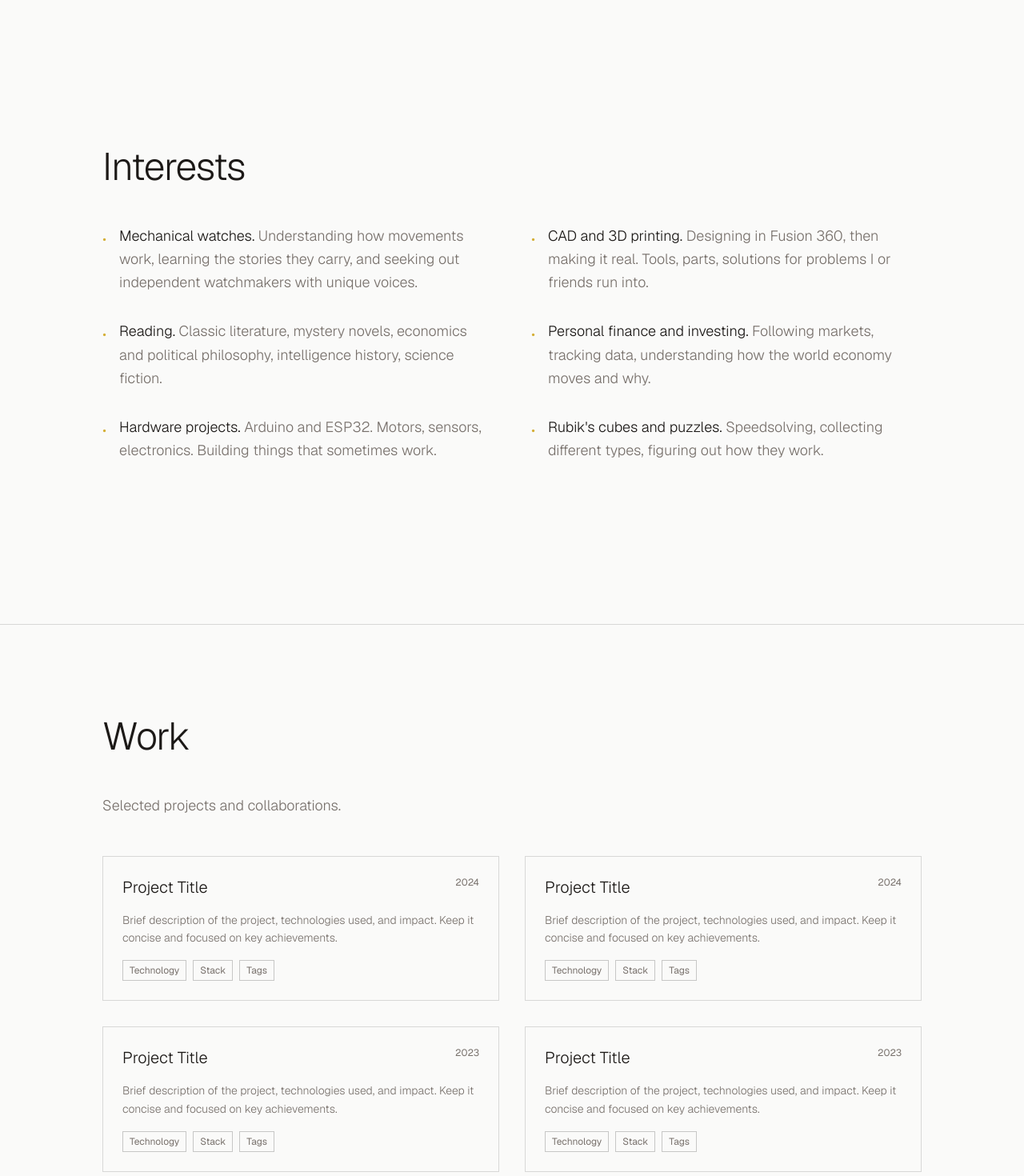
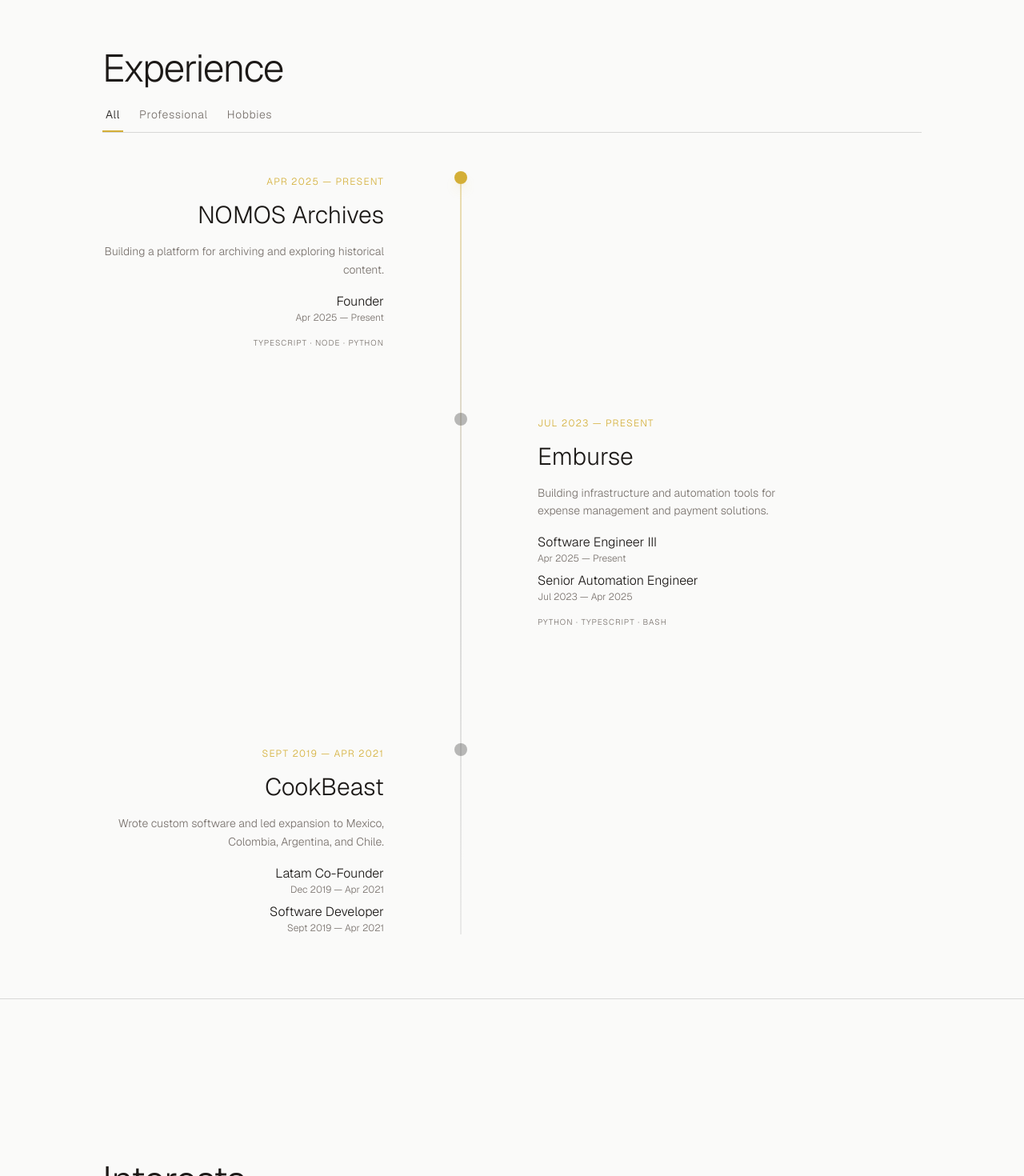
Before and after one commit to galind/portfolio, a Next.js app: page / in a window 1280 px wide. Shown: the part 820-2290 px from the top of the page at 80% size. Built offline with nearby package versions, Linux system fonts and the light colour scheme.

Commit message:
clean experience design and add some

```diff
--- a/src/app/page.tsx
+++ b/src/app/page.tsx
@@ -3,6 +3,7 @@
 import { GitHub, Linkedin, ArrowUp } from "react-feather";
 import { useState, useEffect } from "react";
 import dynamic from "next/dynamic";
+import experienceData from "@/data/experience.json";
 
 // Dynamic import to avoid SSR issues with Leaflet
 const Map = dynamic(() => import("@/components/Map"), {
@@ -17,10 +18,13 @@
   ),
 });
 
+type ExperienceFilter = 'all' | 'professional' | 'hobbies';
+
 export default function Home() {
   const [email, setEmail] = useState('');
   const [copied, setCopied] = useState(false);
   const [showScrollTop, setShowScrollTop] = useState(false);
+  const [activeFilter, setActiveFilter] = useState<ExperienceFilter>('all');
 
   useEffect(() => {
     // Obfuscate email from scrapers
@@ -49,6 +53,13 @@
   const scrollToTop = () => {
     window.scrollTo({ top: 0, behavior: 'smooth' });
   };
+
+  // Filter experience entries based on active tab
+  const filteredEntries = experienceData.entries.filter(entry => {
+    if (activeFilter === 'all') return true;
+    return entry.type === activeFilter;
+  });
+
   return (
     <>
       {/* Hero Section */}
@@ -80,10 +91,10 @@
             {/* Call-to-action */}
             <div className="flex flex-col sm:flex-row items-start sm:items-center gap-6">
               <a
-                href="#work"
+                href="#experience"
                 className="group inline-flex items-center justify-center px-8 py-3 border border-accent text-accent hover:bg-accent hover:text-background transition-all font-light tracking-wider text-sm"
               >
-                View My Work
+                View My Experience
                 <span className="ml-2 transition-transform group-hover:translate-x-1">→</span>
               </a>
 
@@ -99,6 +110,110 @@
         </div>
       </section>
 
+      {/* Experience Section - Timeline */}
+      <section id="experience" className="flex justify-center px-4 sm:px-6 lg:px-8 py-20 bg-background border-t border-steel/20">
+        <div className="max-w-5xl w-full">
+          <div className="space-y-12">
+            <div className="space-y-6">
+              <h2 className="text-3xl sm:text-4xl md:text-5xl font-light tracking-tight">Experience</h2>
+
+              {/* Filter Tabs */}
+              <div className="flex gap-4 border-b border-steel/20">
+                {[
+                  { key: 'all', label: 'All' },
+                  { key: 'professional', label: 'Professional' },
+                  { key: 'hobbies', label: 'Hobbies' }
+                ].map((tab) => (
+                  <button
+                    key={tab.key}
+                    onClick={() => setActiveFilter(tab.key as ExperienceFilter)}
+                    className={`pb-3 px-1 text-sm font-light tracking-wider transition-all relative cursor-pointer ${
+                      activeFilter === tab.key
+                        ? 'text-foreground'
+                        : 'text-muted hover:text-foreground'
+                    }`}
+                  >
+                    {tab.label}
+                    {activeFilter === tab.key && (
+                      <span className="absolute bottom-0 left-0 right-0 h-[2px] bg-accent"></span>
+                    )}
+                  </button>
+                ))}
+              </div>
+            </div>
+
+            {/* Timeline */}
+            <div className="relative max-w-4xl">
+              {/* Timeline line */}
+              <div className="absolute left-0 md:left-1/2 top-0 bottom-0 w-[2px] bg-gradient-to-b from-accent/40 via-steel/20 to-steel/10 md:-translate-x-1/2"></div>
+
+              {/* Timeline Items */}
+              <div className="space-y-16 md:space-y-20">
+                {filteredEntries.map((entry, index) => {
+                  const isEven = index % 2 === 0;
+                  const isFirst = index === 0;
+
+                  return (
+                    <div
+                      key={entry.id}
+                      className="relative grid md:grid-cols-2 gap-8 md:gap-16"
+                    >
+                      {/* Year marker */}
+                      <div className={`absolute left-0 md:left-1/2 w-4 h-4 rounded-full md:-translate-x-1/2 ${
+                        isFirst
+                          ? 'bg-accent shadow-lg shadow-accent/20'
+                          : 'bg-steel/40'
+                      }`}></div>
+
+                      {/* Content - alternates left/right on desktop */}
+                      <div className={`pl-10 ${
+                        isEven
+                          ? 'md:text-right md:pl-0 md:pr-16'
+                          : 'md:pl-16 md:col-start-2'
+                      }`}>
+                        <div className="space-y-4 group">
+                          <span className="inline-block text-xs uppercase tracking-widest text-accent font-light">
+                            {entry.startDate} — {entry.endDate}
+                          </span>
+
+                          <h3 className="text-2xl md:text-3xl font-light text-foreground">
+                            {entry.name}
+                          </h3>
+
+                          <p className="text-sm text-muted font-light leading-relaxed">
+                            {entry.description}
+                          </p>
+
+                          <div className="space-y-2 text-base font-light">
+                            {entry.roles.map((role, roleIndex) => (
+                              <div key={roleIndex}>
+                                <p className="text-foreground">{role.title}</p>
+                                <p className="text-xs text-muted">
+                                  {role.startDate} — {role.endDate}
+                                </p>
+                              </div>
+                            ))}
+                          </div>
+
+                          {entry.technologies.length > 0 && (
+                            <p className="text-[10px] text-muted uppercase tracking-widest font-light">
+                              {entry.technologies.join(' · ')}
+                            </p>
+                          )}
+                        </div>
+                      </div>
+
+                      {/* Empty space for alternating layout */}
+                      <div className="hidden md:block"></div>
+                    </div>
+                  );
+                })}
+              </div>
+            </div>
+          </div>
+        </div>
+      </section>
+
       {/* Interests Section */}
       <section id="about" className="min-h-screen flex items-center justify-center px-4 sm:px-6 lg:px-8 py-20 bg-background border-t border-steel/20">
         <div className="max-w-5xl w-full">
@@ -106,152 +221,48 @@
             <h2 className="text-3xl sm:text-4xl md:text-5xl font-light tracking-tight">Interests</h2>
 
             <ul className="grid grid-cols-1 md:grid-cols-2 gap-x-12 gap-y-8 text-base sm:text-lg font-light leading-relaxed">
-              <li className="flex gap-4 hover:translate-x-1 transition-transform">
-                <span className="text-accent mt-1">•</span>
+              <li className="flex gap-4 items-baseline">
+                <span className="w-1.5 h-1.5 rounded-full bg-accent flex-shrink-0 -translate-y-[0.2em]"></span>
                 <span className="text-muted">
                   <span className="text-foreground">Mechanical watches.</span> Understanding how movements work, learning the stories they carry, and seeking out independent watchmakers with unique voices.
                 </span>
               </li>
 
-              <li className="flex gap-4 hover:translate-x-1 transition-transform">
-                <span className="text-accent mt-1">•</span>
+              <li className="flex gap-4 items-baseline">
+                <span className="w-1.5 h-1.5 rounded-full bg-accent flex-shrink-0 -translate-y-[0.2em]"></span>
                 <span className="text-muted">
                   <span className="text-foreground">CAD and 3D printing.</span> Designing in Fusion 360, then making it real. Tools, parts, solutions for problems I or friends run into.
                 </span>
               </li>
 
-              <li className="flex gap-4 hover:translate-x-1 transition-transform">
-                <span className="text-accent mt-1">•</span>
+              <li className="flex gap-4 items-baseline">
+                <span className="w-1.5 h-1.5 rounded-full bg-accent flex-shrink-0 -translate-y-[0.2em]"></span>
                 <span className="text-muted">
                   <span className="text-foreground">Reading.</span> Classic literature, mystery novels, economics and political philosophy, intelligence history, science fiction.
                 </span>
               </li>
 
-              <li className="flex gap-4 hover:translate-x-1 transition-transform">
-                <span className="text-accent mt-1">•</span>
+              <li className="flex gap-4 items-baseline">
+                <span className="w-1.5 h-1.5 rounded-full bg-accent flex-shrink-0 -translate-y-[0.2em]"></span>
                 <span className="text-muted">
                   <span className="text-foreground">Personal finance and investing.</span> Following markets, tracking data, understanding how the world economy moves and why.
                 </span>
               </li>
 
-              <li className="flex gap-4 hover:translate-x-1 transition-transform">
-                <span className="text-accent mt-1">•</span>
+              <li className="flex gap-4 items-baseline">
+                <span className="w-1.5 h-1.5 rounded-full bg-accent flex-shrink-0 -translate-y-[0.2em]"></span>
                 <span className="text-muted">
                   <span className="text-foreground">Hardware projects.</span> Arduino and ESP32. Motors, sensors, electronics. Building things that sometimes work.
                 </span>
               </li>
 
-              <li className="flex gap-4 hover:translate-x-1 transition-transform">
-                <span className="text-accent mt-1">•</span>
+              <li className="flex gap-4 items-baseline">
+                <span className="w-1.5 h-1.5 rounded-full bg-accent flex-shrink-0 -translate-y-[0.2em]"></span>
                 <span className="text-muted">
                   <span className="text-foreground">Rubik&apos;s cubes and puzzles.</span> Speedsolving, collecting different types, figuring out how they work.
                 </span>
               </li>
             </ul>
-          </div>
-        </div>
-      </section>
-
-      {/* Work Section */}
-      <section id="work" className="min-h-screen flex items-center justify-center px-4 sm:px-6 lg:px-8 py-20 bg-background border-t border-steel/20">
-        <div className="max-w-5xl w-full">
-          <div className="space-y-12">
-            <h2 className="text-3xl sm:text-4xl md:text-5xl font-light tracking-tight">Work</h2>
-
-            <p className="text-base sm:text-lg font-light leading-relaxed text-muted max-w-2xl">
-              Selected projects and collaborations.
-            </p>
-
-            {/* Project Cards */}
-            <div className="grid grid-cols-1 md:grid-cols-2 gap-8">
-              {/* Project 1 */}
-              <div className="border border-steel/20 p-6 hover:border-accent/50 transition-colors group">
-                <div className="space-y-4">
-                  <div className="flex items-start justify-between">
-                    <h3 className="text-xl font-light text-foreground group-hover:text-accent transition-colors">
-                      Project Title
-                    </h3>
-                    <span className="text-xs text-muted">2024</span>
-                  </div>
-
-                  <p className="text-sm text-muted font-light leading-relaxed">
-                    Brief description of the project, technologies used, and impact. Keep it concise and focused on key achievements.
-                  </p>
-
-                  <div className="flex flex-wrap gap-2">
-                    <span className="text-xs px-2 py-1 border border-steel/30 text-muted">Technology</span>
-                    <span className="text-xs px-2 py-1 border border-steel/30 text-muted">Stack</span>
-                    <span className="text-xs px-2 py-1 border border-steel/30 text-muted">Tags</span>
-                  </div>
-                </div>
-              </div>
-
-              {/* Project 2 */}
-              <div className="border border-steel/20 p-6 hover:border-accent/50 transition-colors group">
-                <div className="space-y-4">
-                  <div className="flex items-start justify-between">
-                    <h3 className="text-xl font-light text-foreground group-hover:text-accent transition-colors">
-                      Project Title
-                    </h3>
-                    <span className="text-xs text-muted">2024</span>
-                  </div>
-
-                  <p className="text-sm text-muted font-light leading-relaxed">
-                    Brief description of the project, technologies used, and impact. Keep it concise and focused on key achievements.
-                  </p>
-
-                  <div className="flex flex-wrap gap-2">
-                    <span className="text-xs px-2 py-1 border border-steel/30 text-muted">Technology</span>
-                    <span className="text-xs px-2 py-1 border border-steel/30 text-muted">Stack</span>
-                    <span className="text-xs px-2 py-1 border border-steel/30 text-muted">Tags</span>
-                  </div>
-                </div>
-              </div>
-
-              {/* Project 3 */}
-              <div className="border border-steel/20 p-6 hover:border-accent/50 transition-colors group">
-                <div className="space-y-4">
-                  <div className="flex items-start justify-between">
-                    <h3 className="text-xl font-light text-foreground group-hover:text-accent transition-colors">
-                      Project Title
-                    </h3>
-                    <span className="text-xs text-muted">2023</span>
-                  </div>
-
-                  <p className="text-sm text-muted font-light leading-relaxed">
-                    Brief description of the project, technologies used, and impact. Keep it concise and focused on key achievements.
-                  </p>
-
-                  <div className="flex flex-wrap gap-2">
-                    <span className="text-xs px-2 py-1 border border-steel/30 text-muted">Technology</span>
-                    <span className="text-xs px-2 py-1 border border-steel/30 text-muted">Stack</span>
-                    <span className="text-xs px-2 py-1 border border-steel/30 text-muted">Tags</span>
-                  </div>
-                </div>
-              </div>
-
-              {/* Project 4 */}
-              <div className="border border-steel/20 p-6 hover:border-accent/50 transition-colors group">
-                <div className="space-y-4">
-                  <div className="flex items-start justify-between">
-                    <h3 className="text-xl font-light text-foreground group-hover:text-accent transition-colors">
-                      Project Title
-                    </h3>
-                    <span className="text-xs text-muted">2023</span>
-                  </div>
-
-                  <p className="text-sm text-muted font-light leading-relaxed">
-                    Brief description of the project, technologies used, and impact. Keep it concise and focused on key achievements.
-                  </p>
-
-                  <div className="flex flex-wrap gap-2">
-                    <span className="text-xs px-2 py-1 border border-steel/30 text-muted">Technology</span>
-                    <span className="text-xs px-2 py-1 border border-steel/30 text-muted">Stack</span>
-                    <span className="text-xs px-2 py-1 border border-steel/30 text-muted">Tags</span>
-                  </div>
-                </div>
-              </div>
-            </div>
           </div>
         </div>
       </section>
--- a/src/components/Navigation.tsx
+++ b/src/components/Navigation.tsx
@@ -8,14 +8,14 @@
   const [activeSection, setActiveSection] = useState("");
 
   const links = [
+    { href: "#experience", label: "Experience" },
     { href: "#about", label: "Interests" },
-    { href: "#work", label: "Work" },
     { href: "#contact", label: "Contact" },
   ];
 
   useEffect(() => {
     const handleScroll = () => {
-      const sections = ["home", "about", "work", "contact"];
+      const sections = ["home", "experience", "about", "contact"];
       const scrollPosition = window.scrollY + 100; // Offset for nav height
 
       for (const sectionId of sections) {
@@ -70,7 +70,7 @@
           {/* Mobile Menu Button */}
           <button
             onClick={() => setMobileMenuOpen(!mobileMenuOpen)}
-            className="md:hidden flex flex-col gap-1.5 p-2"
+            className="md:hidden flex flex-col gap-1.5 p-2 cursor-pointer"
             aria-label="Toggle menu"
           >
             <span
--- /dev/null
+++ b/src/data/experience.json
@@ -0,0 +1,62 @@
+{
+  "entries": [
+    {
+      "id": "nomos-archives",
+      "name": "NOMOS Archives",
+      "type": "hobbies",
+      "startDate": "Apr 2025",
+      "endDate": "Present",
+      "description": "Building a platform for archiving and exploring historical content.",
+      "roles": [
+        {
+          "title": "Founder",
+          "startDate": "Apr 2025",
+          "endDate": "Present"
+        }
+      ],
+      "technologies": ["TypeScript", "Node", "Python"]
+    },
+    {
+      "id": "emburse",
+      "name": "Emburse",
+      "type": "professional",
+      "startDate": "Jul 2023",
+      "endDate": "Present",
+      "description": "Building infrastructure and automation tools for expense management and payment solutions.",
+      "roles": [
+        {
+          "title": "Software Engineer III",
+          "startDate": "Apr 2025",
+          "endDate": "Present"
+        },
+        {
+          "title": "Senior Automation Engineer",
+          "startDate": "Jul 2023",
+          "endDate": "Apr 2025"
+        }
+      ],
+      "technologies": ["Python", "TypeScript", "Bash"]
+    },
+    {
+      "id": "cookbeast",
+      "name": "CookBeast",
+      "type": "professional",
+      "startDate": "Sept 2019",
+      "endDate": "Apr 2021",
+      "description": "Wrote custom software and led expansion to Mexico, Colombia, Argentina, and Chile.",
+      "roles": [
+        {
+          "title": "Latam Co-Founder",
+          "startDate": "Dec 2019",
+          "endDate": "Apr 2021"
+        },
+        {
+          "title": "Software Developer",
+          "startDate": "Sept 2019",
+          "endDate": "Apr 2021"
+        }
+      ],
+      "technologies": []
+    }
+  ]
+}
```
Lines whose indentation alone changed are shown as unchanged.
